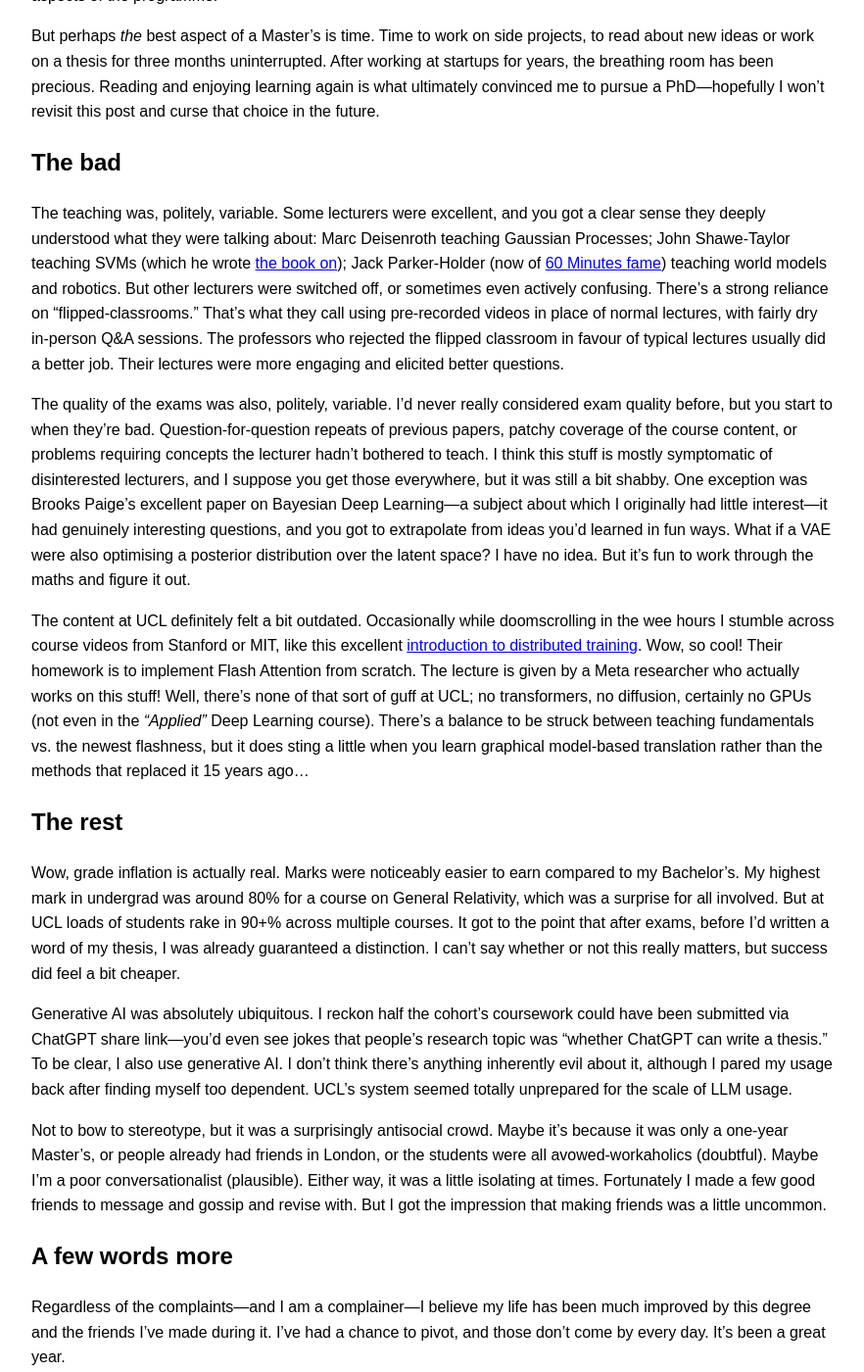
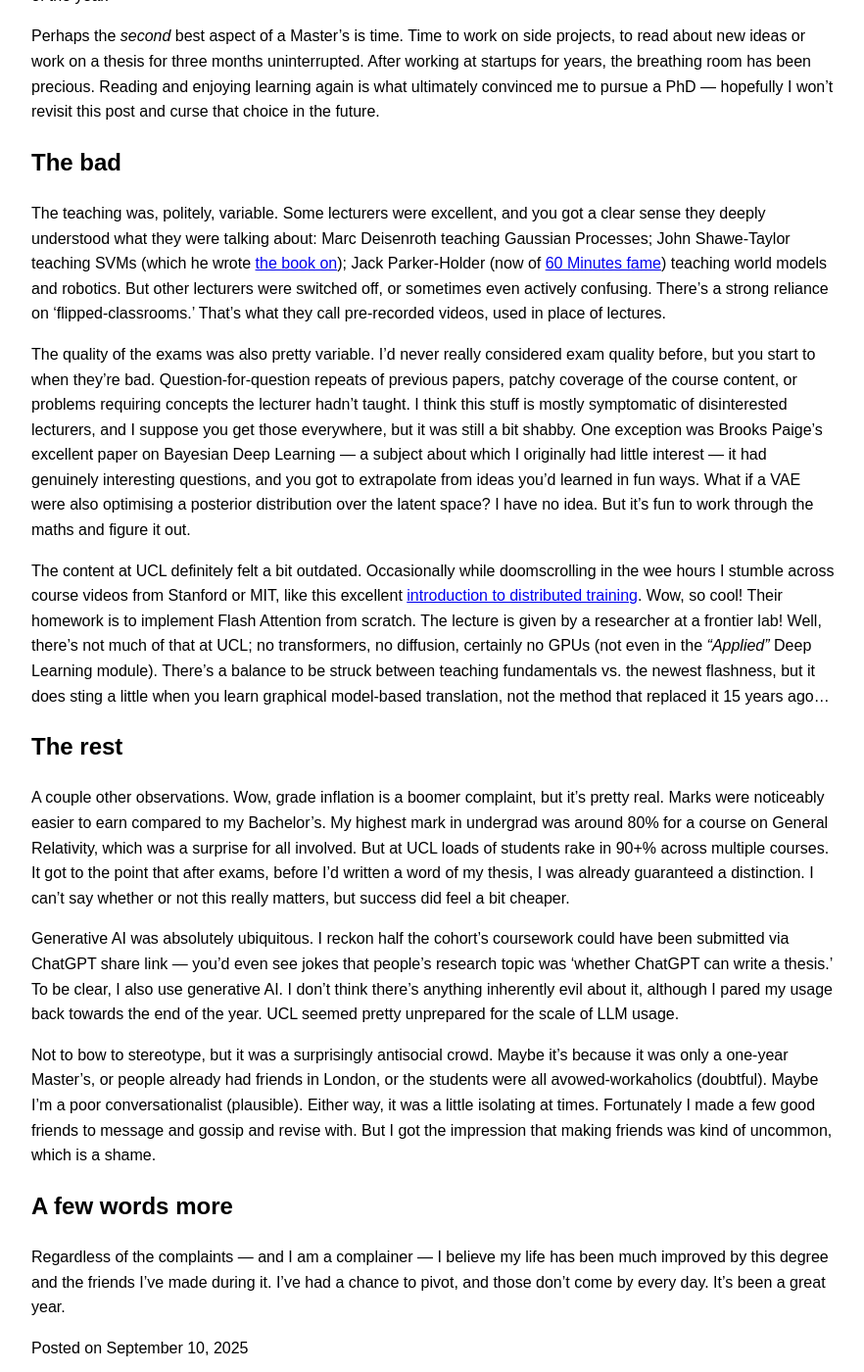
Before and after one commit to foty-hub/foty-hub.github.io, a Jekyll site: the page built from _posts/2025-09-10-masters.md, in a window 1280 px wide and 1400 px high, scrolled down 556 px. Shown: the whole window at 98% size, without its empty margins (0-882 px from the left). Built offline with Jekyll 4.4.1, drawn with Linux system fonts in a browser that asks for light colours; some of the changed text lies outside the part shown.

Commit message:
tweaks to the masters post

```diff
--- a/_posts/2025-09-10-masters.md
+++ b/_posts/2025-09-10-masters.md
@@ -7,23 +7,23 @@
 ## The good
 Overall, I'm very glad I decided to take the Master's. It gave me a first taste of research, and it turned out to be great fun! Trying new things, coming up with ideas, flexing the creative problem-solving part of the brain; after years of writing code where I more or less knew what I'd get in advance, it's been refreshing to work on problems without predefined solutions. In a lot of professional work you're expected to arrive at the answer people already know they want, but research feels honest. You don't know the answer, but nor does anyone else, so I guess it's up to you to figure it out.
 
-A big selling point of the MSc turned out to be the other students. UCL's course may not be perfect, but it does attract some sharp people. On the first day of the programme, I ended up chatting to coursemates who had just done things like graduating from maths at Cambridge or submitting their 5th patent. One guy had even done a PhD in maths. Being surrounded by so many intelligent, motivated people is really energising, and it's one of the best aspects of the programme.
+A big selling point of the MSc turned out to be the other students. UCL's course may not be perfect, but it attracts smart people. On the first day of the programme, I ended up chatting to coursemates who all seemed to have just got done graduating from maths at Cambridge or submitting their 5th patent. One guy had even done a PhD in maths, already. Being surrounded by so many intelligent, motivated people is energising, and it's been the best part of the year.
 
-But perhaps *the* best aspect of a Master's is time. Time to work on side projects, to read about new ideas or work on a thesis for three months uninterrupted. After working at startups for years, the breathing room has been precious. Reading and enjoying learning again is what ultimately convinced me to pursue a PhD—hopefully I won't revisit this post and curse that choice in the future.
+Perhaps the *second* best aspect of a Master's is time. Time to work on side projects, to read about new ideas or work on a thesis for three months uninterrupted. After working at startups for years, the breathing room has been precious. Reading and enjoying learning again is what ultimately convinced me to pursue a PhD --- hopefully I won't revisit this post and curse that choice in the future.
 
 ## The bad
-The teaching was, politely, variable. Some lecturers were excellent, and you got a clear sense they deeply understood what they were talking about: Marc Deisenroth teaching Gaussian Processes; John Shawe-Taylor teaching SVMs (which he wrote [the book on](https://www.cambridge.org/core/books/an-introduction-to-support-vector-machines-and-other-kernelbased-learning-methods/A6A6F4084056A4B23F88648DDBFDD6FC)); Jack Parker-Holder (now of [60 Minutes fame](https://youtu.be/qUbx5RC8ro4?si=l0JsF8nYFoGy96N9)) teaching world models and robotics. But other lecturers were switched off, or sometimes even actively confusing. There's a strong reliance on "flipped-classrooms." That's what they call using pre-recorded videos in place of normal lectures, with fairly dry in-person Q&A sessions. The professors who rejected the flipped classroom in favour of typical lectures usually did a better job. Their lectures were more engaging and elicited better questions.
+The teaching was, politely, variable. Some lecturers were excellent, and you got a clear sense they deeply understood what they were talking about: Marc Deisenroth teaching Gaussian Processes; John Shawe-Taylor teaching SVMs (which he wrote [the book on](https://www.cambridge.org/core/books/an-introduction-to-support-vector-machines-and-other-kernelbased-learning-methods/A6A6F4084056A4B23F88648DDBFDD6FC)); Jack Parker-Holder (now of [60 Minutes fame](https://youtu.be/qUbx5RC8ro4?si=l0JsF8nYFoGy96N9)) teaching world models and robotics. But other lecturers were switched off, or sometimes even actively confusing. There's a strong reliance on 'flipped-classrooms.' That's what they call pre-recorded videos, used in place of lectures.
 
-The quality of the exams was also, politely, variable. I'd never really considered exam quality before, but you start to when they're bad. Question-for-question repeats of previous papers, patchy coverage of the course content, or problems requiring concepts the lecturer hadn't bothered to teach. I think this stuff is mostly symptomatic of disinterested lecturers, and I suppose you get those everywhere, but it was still a bit shabby. One exception was Brooks Paige's excellent paper on Bayesian Deep Learning—a subject about which I originally had little interest—it had genuinely interesting questions, and you got to extrapolate from ideas you'd learned in fun ways. What if a VAE were also optimising a posterior distribution over the latent space? I have no idea. But it's fun to work through the maths and figure it out.
+The quality of the exams was also pretty variable. I'd never really considered exam quality before, but you start to when they're bad. Question-for-question repeats of previous papers, patchy coverage of the course content, or problems requiring concepts the lecturer hadn't taught. I think this stuff is mostly symptomatic of disinterested lecturers, and I suppose you get those everywhere, but it was still a bit shabby. One exception was Brooks Paige's excellent paper on Bayesian Deep Learning --- a subject about which I originally had little interest --- it had genuinely interesting questions, and you got to extrapolate from ideas you'd learned in fun ways. What if a VAE were also optimising a posterior distribution over the latent space? I have no idea. But it's fun to work through the maths and figure it out.
 
-The content at UCL definitely felt a bit outdated. Occasionally while doomscrolling in the wee hours I stumble across course videos from Stanford or MIT, like this excellent [introduction to distributed training](https://www.youtube.com/watch?v=9MvD-XsowsE&ab_channel=StanfordOnline). Wow, so cool! Their homework is to implement Flash Attention from scratch. The lecture is given by a Meta researcher who actually works on this stuff! Well, there's none of that sort of guff at UCL; no transformers, no diffusion, certainly no GPUs (not even in the *"Applied"* Deep Learning course). There's a balance to be struck between teaching fundamentals vs. the newest flashness, but it does sting a little when you learn graphical model-based translation rather than the methods that replaced it 15 years ago...
+The content at UCL definitely felt a bit outdated. Occasionally while doomscrolling in the wee hours I stumble across course videos from Stanford or MIT, like this excellent [introduction to distributed training](https://www.youtube.com/watch?v=9MvD-XsowsE&ab_channel=StanfordOnline). Wow, so cool! Their homework is to implement Flash Attention from scratch. The lecture is given by a researcher at a frontier lab! Well, there's not much of that at UCL; no transformers, no diffusion, certainly no GPUs (not even in the *"Applied"* Deep Learning module). There's a balance to be struck between teaching fundamentals vs. the newest flashness, but it does sting a little when you learn graphical model-based translation, not the method that replaced it 15 years ago...
 
 ## The rest
-Wow, grade inflation is actually real. Marks were noticeably easier to earn compared to my Bachelor's. My highest mark in undergrad was around 80% for a course on General Relativity, which was a surprise for all involved. But at UCL loads of students rake in 90+% across multiple courses. It got to the point that after exams, before I'd written a word of my thesis, I was already guaranteed a distinction. I can't say whether or not this really matters, but success did feel a bit cheaper.
+A couple other observations. Wow, grade inflation is a boomer complaint, but it's pretty real. Marks were noticeably easier to earn compared to my Bachelor's. My highest mark in undergrad was around 80% for a course on General Relativity, which was a surprise for all involved. But at UCL loads of students rake in 90+% across multiple courses. It got to the point that after exams, before I'd written a word of my thesis, I was already guaranteed a distinction. I can't say whether or not this really matters, but success did feel a bit cheaper.
 
-Generative AI was absolutely ubiquitous. I reckon half the cohort's coursework could have been submitted via ChatGPT share link—you'd even see jokes that people's research topic was "whether ChatGPT can write a thesis." To be clear, I also use generative AI. I don't think there's anything inherently evil about it, although I pared my usage back after finding myself too dependent. UCL's system seemed totally unprepared for the scale of LLM usage.
+Generative AI was absolutely ubiquitous. I reckon half the cohort's coursework could have been submitted via ChatGPT share link --- you'd even see jokes that people's research topic was 'whether ChatGPT can write a thesis.' To be clear, I also use generative AI. I don't think there's anything inherently evil about it, although I pared my usage back towards the end of the year. UCL seemed pretty unprepared for the scale of LLM usage.
 
-Not to bow to stereotype, but it was a surprisingly antisocial crowd. Maybe it's because it was only a one-year Master's, or people already had friends in London, or the students were all avowed-workaholics (doubtful). Maybe I'm a poor conversationalist (plausible). Either way, it was a little isolating at times. Fortunately I made a few good friends to message and gossip and revise with. But I got the impression that making friends was a little uncommon.
+Not to bow to stereotype, but it was a surprisingly antisocial crowd. Maybe it's because it was only a one-year Master's, or people already had friends in London, or the students were all avowed-workaholics (doubtful). Maybe I'm a poor conversationalist (plausible). Either way, it was a little isolating at times. Fortunately I made a few good friends to message and gossip and revise with. But I got the impression that making friends was kind of uncommon, which is a shame.
 
 ## A few words more
-Regardless of the complaints—and I am a complainer—I believe my life has been much improved by this degree and the friends I've made during it. I've had a chance to pivot, and those don't come by every day. It's been a great year.
+Regardless of the complaints --- and I am a complainer --- I believe my life has been much improved by this degree and the friends I've made during it. I've had a chance to pivot, and those don't come by every day. It's been a great year.
```
